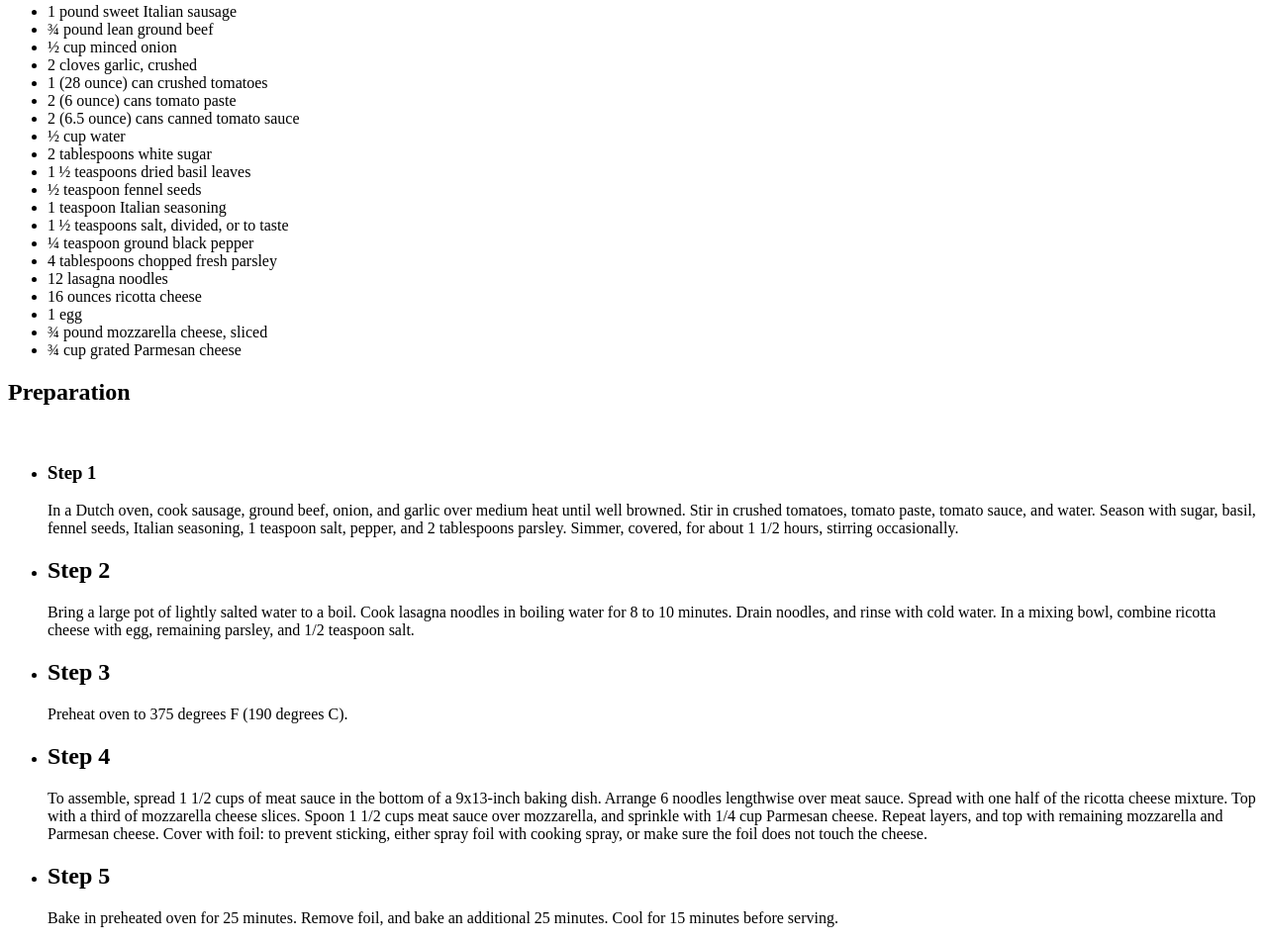
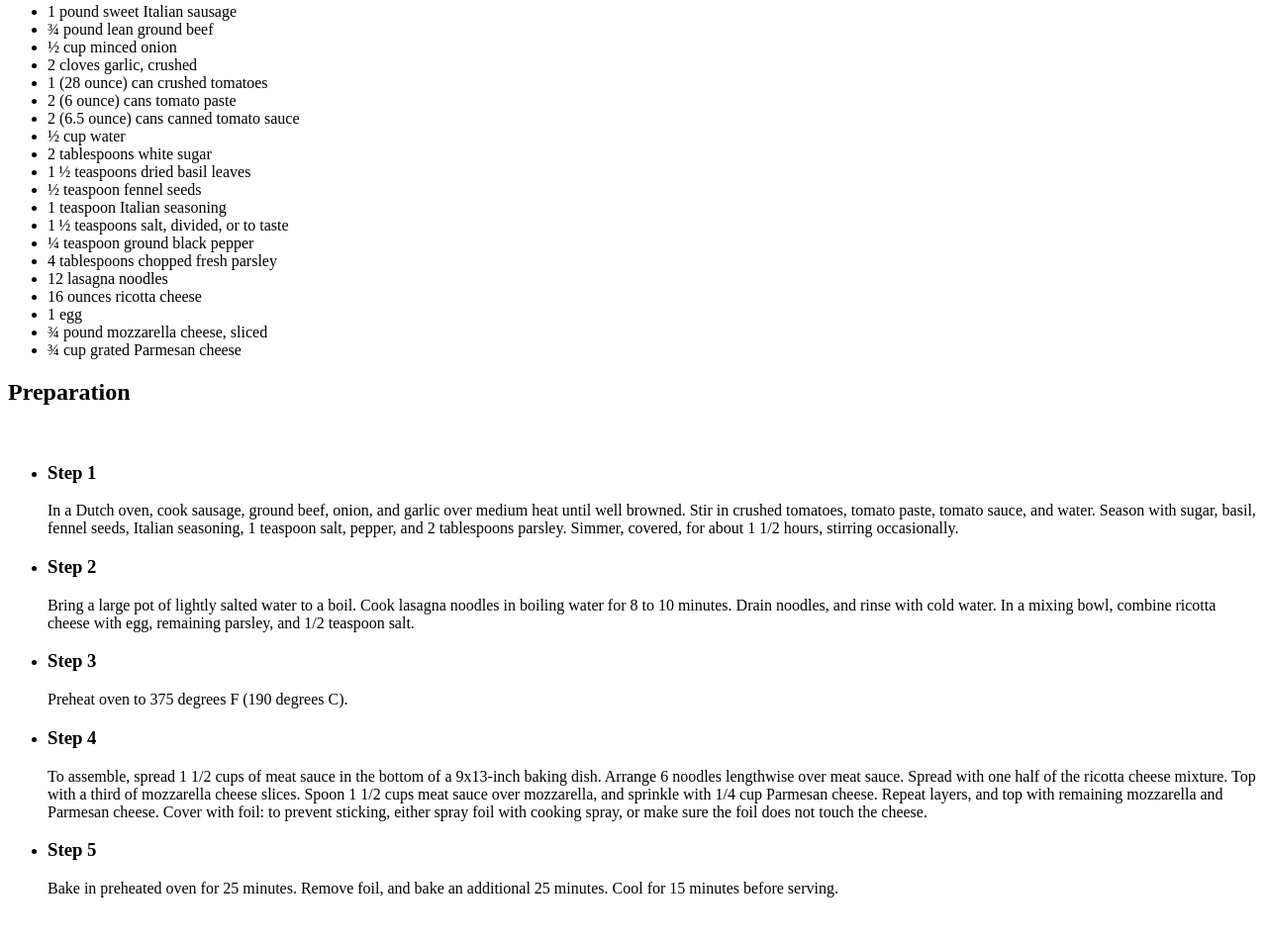
Before and after one commit to akwa51/odin-recipes, a plain HTML site: page recipes/lasagna.html in a window 1280 px wide. Shown: the part 659-1612 px from the top of the page at 99% size. After the commit the page ends 1582 px from the top, so only its background shows below. Drawn offline with Linux system fonts and the light colour scheme.

Commit message:
Index.html code additions

```diff
--- a/recipes/lasagna.html
+++ b/recipes/lasagna.html
@@ -51,16 +51,16 @@
                 In a Dutch oven, cook sausage, ground beef, onion, and garlic over medium heat until well browned. Stir in crushed tomatoes, tomato paste, tomato sauce, and water. Season with sugar, basil, fennel seeds, Italian seasoning, 1 teaspoon salt, pepper, and 2 tablespoons parsley. Simmer, covered, for about 1 1/2 hours, stirring occasionally.
             </p>
         </li>
-        <li><h2>Step 2</h2>
+        <li><h3>Step 2</h3>
             <p>
                 Bring a large pot of lightly salted water to a boil. Cook lasagna noodles in boiling water for 8 to 10 minutes. Drain noodles, and rinse with cold water. In a mixing bowl, combine ricotta cheese with egg, remaining parsley, and 1/2 teaspoon salt.
             </p>
         </li>
 
-        <li><h2>Step 3</h2>
+        <li><h3>Step 3</h3>
            <p>Preheat oven to 375 degrees F (190 degrees C).</p>
         </li>
-        <li><h2>Step 4</h2>
+        <li><h3>Step 4</h3>
            <p>
                 To assemble, spread 1 1/2 cups of meat sauce in the bottom of a 9x13-inch baking dish.
                 Arrange 6 noodles lengthwise over meat sauce. Spread with one half of the ricotta cheese mixture.
@@ -70,7 +70,7 @@
            </p>
         </li>
 
-        <li><h2>Step 5</h2>
+        <li><h3>Step 5</h3>
             <p>
                 Bake in preheated oven for 25 minutes. Remove foil, and bake an additional 25 minutes. Cool for 15 minutes before serving.
             </p>
```
Also changed, not shown: index.html (+12 -3 lines).
